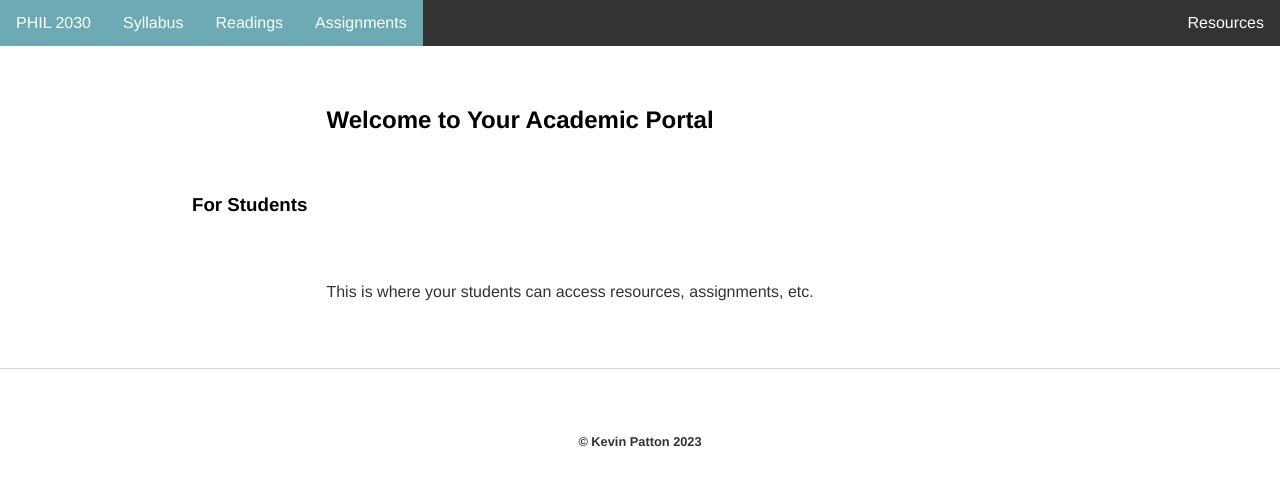
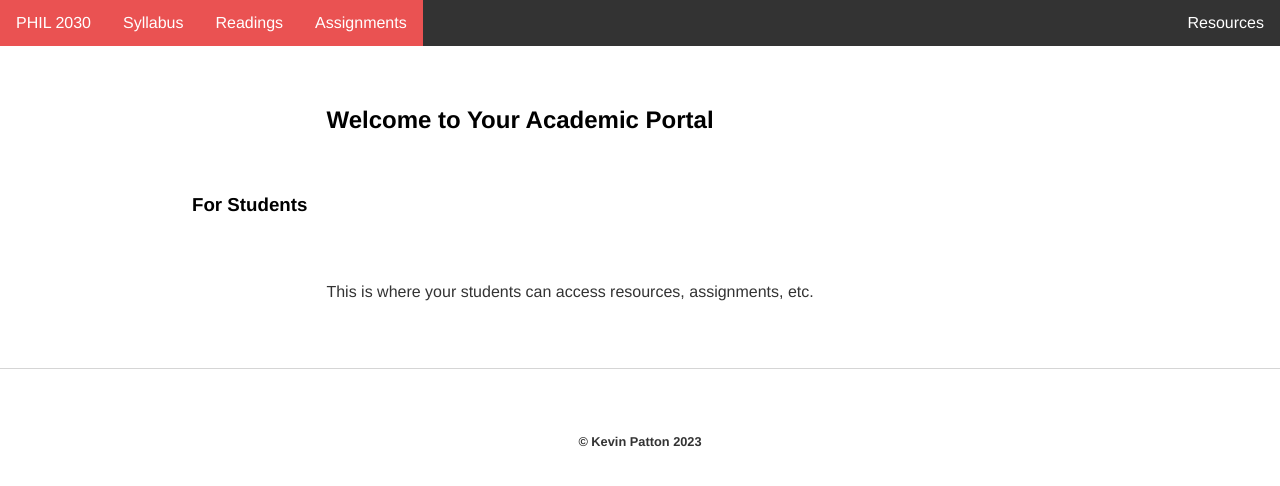
Before and after one commit to kevinjpatton/kevinjpatton.github.io, a Jekyll site: the page built from teaching/new_css_test.html, in a window 1280 px wide. Shown: the top 486 px of the page. Built offline with Jekyll 4.4.1, drawn with Linux system fonts in a browser that asks for light colours; Markdown is read by kramdown in place of the engine named in the settings.

Commit message:
Update student_view.html

```diff
--- a/_layouts/student_view.html
+++ b/_layouts/student_view.html
@@ -32,7 +32,7 @@
 
         ul.topnav li a.active,
         ul.topnav li a:hover:not(.active) {
-            background-color: #6cabb4;
+            background-color: #ea5252;
         }
 
         @media screen and (max-width: 600px) {
```
